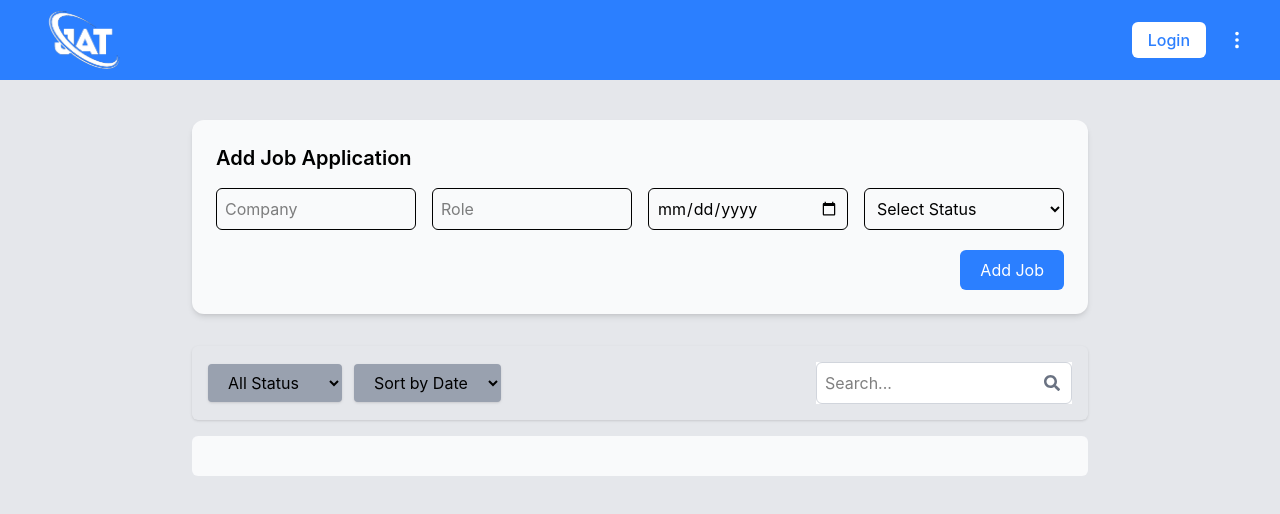
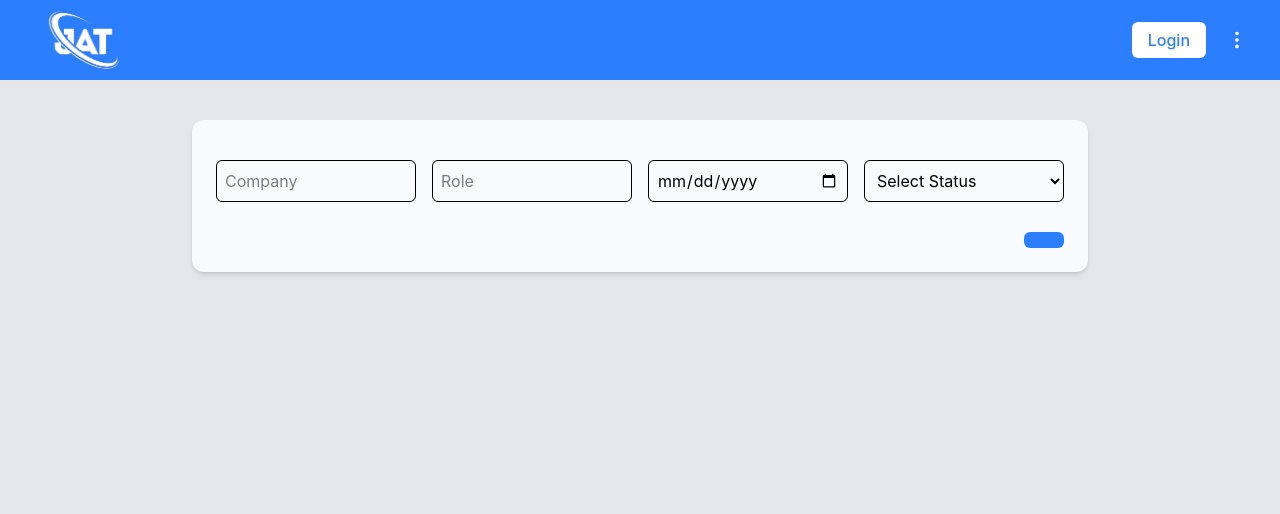
Before and after one commit to BeautiChandra/Jat, a React (Vite) app: page /login in a window 1280 px wide. Both pictures are taken after typing "Sample", "name@example.com", "Sample123" into the empty fields and a click on the button "Login". Shown: the top 514 px of the page. Built offline with nearby package versions, Linux system fonts and the light colour scheme.

Commit message:
added functionality(addjob, editjob, deletejob)to the form context and implemented jobform

```diff
--- a/src/Component/JobForm/JobForm.jsx
+++ b/src/Component/JobForm/JobForm.jsx
@@ -1,8 +1,8 @@
-import { useState, useEffect } from "react";
-import useForm from "../../Context/UseForm";
+import { useState } from "react";
+import { UseForm } from "../../Context/FormContext.jsx";
 
 export default function JobForm() {
-  const { jobs, setJobs, editIndex, setEditIndex } = useForm();
+  const { addJob } = UseForm();
 
   const [formData, setFormData] = useState({
     company: "",
@@ -11,32 +11,17 @@ export default function JobForm() {
     date: "",
   });
 
-  // ✅ Fill form when editing
-  useEffect(() => {
-    if (editIndex !== null) {
-      setFormData(jobs[editIndex]);
-    }
-  }, [editIndex, jobs]);
-
-  // ✅ Handle input change
   const handleChange = (e) => {
-    setFormData({ ...formData, [e.target.name]: e.target.value });
+    const { name, value } = e.target;
+    setFormData((prevData) => ({
+      ...prevData,
+      [name]: value,
+    }));
   };
 
-  // ✅ Submit (Add + Edit)
   const handleSubmit = (e) => {
     e.preventDefault();
-
-    if (editIndex !== null) {
-      const updatedJobs = [...jobs];
-      updatedJobs[editIndex] = formData;
-      setJobs(updatedJobs);
-      setEditIndex(null);
-    } else {
-      setJobs([...jobs, formData]);
-    }
-
-    // Reset form
+    addJob(formData);
     setFormData({
       company: "",
       role: "",
@@ -48,9 +33,7 @@ export default function JobForm() {
   return (
     <div className="w-full  mt-10 flex justify-center">
       <div className="w-[70%] bg-gray-50 rounded-xl shadow-md p-6">
-        <h2 className="font-semibold text-xl">
-          {editIndex !== null ? "Edit Job" : "Add Job Application"}
-        </h2>
+        <h2 className="font-semibold text-xl"></h2>
 
         <form onSubmit={handleSubmit}>
           <div className="grid grid-cols-1 md:grid-cols-4 gap-4 mt-4">
@@ -99,9 +82,7 @@ export default function JobForm() {
             <button
               type="submit"
               className="bg-blue-500 text-white px-5 py-2 rounded-md"
-            >
-              {editIndex !== null ? "Update Job" : "Add Job"}
-            </button>
+            ></button>
           </div>
         </form>
       </div>
--- a/src/Component/JobList/JobList.jsx
+++ b/src/Component/JobList/JobList.jsx
@@ -1,39 +1,56 @@
-import Jobcard from "../Jobcard/Jobcard";
-import { FaSearch } from "react-icons/fa";
-export default function JobList() {
-  return (
-    <div className="w-full  mt-8 flex items-center flex-col gap-4">
-      <div className="w-[70%] flex justify-between items-center p-4 rounded-md shadow">
-        <div className=" flex gap-3">
-          <select className="p-2 px-4  shadow rounded bg-gray-400">
-            <option> All Status</option>
+// import { useState } from "react";
+// import Jobcard from "../Jobcard/Jobcard";
+// import { FaSearch } from "react-icons/fa";
+// import useForm from "../../Context/UseForm";
+// export default function JobList() {
+//   const { jobs } = useForm();
+//   // const [displayJob, setDisplayJob] = useState(jobs);
 
-            <option>Applied</option>
-            <option>Shortlisted</option>
-            <option>Interview</option>
-            <option>Rejected</option>
-            <option>Selected</option>
-          </select>
-          <select className="p-2 px-4 shadow rounded bg-gray-400">
-            <option>Sort by Date</option>
-            <option>Newest First</option>
-            <option>Oldest First</option>
-          </select>
-        </div>
-        <div className="relative w-64 bg-white">
-          <input
-            type="text"
-            placeholder="Search..."
-            className="w-full p-2 pr-10 border border-gray-300 rounded-md outline-none focus:ring-2 focus:ring-blue-400"
-          />
+//   const [search, setSearch] = useState("");
+//   // const getItems = () => {
+//   //   jobs.filter((job) => {
+//   //     job.company?.toLowerCase().includes(search.toLowerCase());
+//   //     job.role?.toLowerCase().includes(search.toLowerCase());
+//   //     job.status?.toLowerCase().includes(search.toLowerCase());
+//   //     job.date?.toLowerCase().includes(search.toLowerCase());
+//   //   });
+//   // };
 
-          <FaSearch className="absolute right-3 top-1/2 -translate-y-1/2 text-gray-500" />
-        </div>
-      </div>
-      <div className="w-[70%] h-full mb-5 bg-gray-50 rounded-md ">
-        {/* <p className="text-center mt-10">No Jobs Yet</p> */}
-        <Jobcard />
-      </div>
-    </div>
-  );
-}
+//   return (
+//     <div className="w-full  mt-8 flex items-center flex-col gap-4">
+//       <div className="w-[70%] flex justify-between items-center p-4 rounded-md shadow">
+//         <div className=" flex gap-3">
+//           <select className="p-2 px-4  shadow rounded bg-gray-400">
+//             <option> All Status</option>
+
+//             <option>Applied</option>
+//             <option>Shortlisted</option>
+//             <option>Interview</option>
+//             <option>Rejected</option>
+//             <option>Selected</option>
+//           </select>
+//           <select className="p-2 px-4 shadow rounded bg-gray-400">
+//             <option>Sort by Date</option>
+//             <option>Newest First</option>
+//             <option>Oldest First</option>
+//           </select>
+//         </div>
+//         <div className="relative w-64 bg-white">
+//           <input
+//             type="text"
+//             placeholder="Search..."
+//             className="w-full p-2 pr-10 border border-gray-300 rounded-md outline-none focus:ring-2 focus:ring-blue-400"
+//             value={search}
+//             onChange={(e) => setSearch(e.target.value)}
+//           />
+
+//           <FaSearch className="absolute right-3 top-1/2 -translate-y-1/2 text-gray-500" />
+//         </div>
+//       </div>
+//       <div className="w-[70%] h-full mb-5 bg-gray-50 rounded-md ">
+//         {/* <p className="text-center mt-10">No Jobs Yet</p> */}
+//         <Jobcard />
+//       </div>
+//     </div>
+//   );
+// }
--- a/src/Component/Jobcard/Jobcard.jsx
+++ b/src/Component/Jobcard/Jobcard.jsx
@@ -1,79 +1,79 @@
-import { useState } from "react";
-import useForm from "../../Context/UseForm";
-import { MoreVertical } from "lucide-react";
+// import { useState } from "react";
+// import useForm from "../../Context/UseForm";
+// import { MoreVertical } from "lucide-react";
 
-export default function JobCard() {
-  const { jobs, setJobs, setEditIndex } = useForm();
-  const [openMenu, setOpenMenu] = useState(null);
+// export default function JobCard() {
+//   const { jobs, setJobs, setEditIndex } = useForm();
+//   const [openMenu, setOpenMenu] = useState(null);
 
-  const handleDelete = (i) => {
-    const updatedJobs = jobs.filter((_, index) => index !== i);
-    setJobs(updatedJobs);
-    setOpenMenu(null); // ✅ close menu
-  };
+//   const handleDelete = (i) => {
+//     const updatedJobs = jobs.filter((_, index) => index !== i);
+//     setJobs(updatedJobs);
+//     setOpenMenu(null); // ✅ close menu
+//   };
 
-  return (
-    <div className="w-full mt-10 px-4">
-      {jobs.map((item, index) => (
-        <div
-          key={index}
-          className="bg-white shadow-md p-4 m-4  border-b-gray-400 flex justify-between items-center"
-        >
-          <div>
-            <h2 className="text-lg font-semibold">{item.company}</h2>
+//   return (
+//     <div className="w-full mt-10 px-4">
+//       {jobs.map((item, index) => (
+//         <div
+//           key={index}
+//           className="bg-white shadow-md p-4 m-4  border-b-gray-400 flex justify-between items-center"
+//         >
+//           <div>
+//             <h2 className="text-lg font-semibold">{item.company}</h2>
 
-            {/* ROLE */}
-            <p
-              className={`text-sm px-3 py-1 rounded-md inline-block mt-2 ${
-                item.role.toLowerCase() === "frontend"
-                  ? "bg-green-600 text-white"
-                  : item.role.toLowerCase() === "backend"
-                  ? "bg-blue-600 text-white"
-                  : "bg-gray-100 text-gray-600"
-              }`}
-            >
-              {item.role}
-            </p>
+//             {/* ROLE */}
+//             <p
+//               className={`text-sm px-3 py-1 rounded-md inline-block mt-2 ${
+//                 item.role.toLowerCase() === "frontend"
+//                   ? "bg-green-600 text-white"
+//                   : item.role.toLowerCase() === "backend"
+//                   ? "bg-blue-600 text-white"
+//                   : "bg-gray-100 text-gray-600"
+//               }`}
+//             >
+//               {item.role}
+//             </p>
 
-            {/* STATUS */}
-            <span className="text-sm ml-2 bg-blue-100 text-blue-600 px-2 py-1 rounded-md">
-              {item.status}
-            </span>
-          </div>
+//             {/* STATUS */}
+//             <span className="text-sm ml-2 bg-blue-100 text-blue-600 px-2 py-1 rounded-md">
+//               {item.status}
+//             </span>
+//           </div>
 
-          <div className="flex items-center gap-4 relative">
-            <p className="text-gray-500">{item.date}</p>
+//           <div className="flex items-center gap-4 relative">
+//             <p className="text-gray-500">{item.date}</p>
 
-            <button
-              onClick={() => setOpenMenu(openMenu === index ? null : index)}
-              className="p-1 hover:bg-gray-100 rounded-full"
-            >
-              <MoreVertical size={20} />
-            </button>
+//             <button
+//               onClick={() => setOpenMenu(openMenu === index ? null : index)}
+//               className="p-1 hover:bg-gray-100 rounded-full"
+//             >
+//               <MoreVertical size={20} />
+//             </button>
 
-            {/* MENU */}
-            {openMenu === index && (
-              <div className="absolute right-0 top-8 w-28 rounded-lg bg-white shadow-lg border z-10">
-                <button
-                  className="w-full text-left px-3 py-2 hover:bg-gray-100 text-sm rounded-t-lg"
-                  onClick={() => {
-                    setEditIndex(index), setOpenMenu(null);
-                  }}
-                >
-                  Edit
-                </button>
+//             {/* MENU */}
+//             {openMenu === index && (
+//               <div className="absolute right-0 top-8 w-28 rounded-lg bg-white shadow-lg border z-10">
+//                 <button
+//                   className="w-full text-left px-3 py-2 hover:bg-gray-100 text-sm rounded-t-lg"
+//                   onClick={() => {
+//                     setEditIndex(index), setOpenMenu(null);
+//                   }}
+//                 >
+//                   Edit
+//                 </button>
 
-                <button
-                  onClick={() => handleDelete(index)} // ✅ FIX
-                  className="w-full text-left px-3 py-2 hover:bg-red-100 text-sm text-red-500 rounded-b-lg"
-                >
-                  Delete
-                </button>
-              </div>
-            )}
-          </div>
-        </div>
-      ))}
-    </div>
-  );
-}
+//                 <button
+//                   onClick={() => handleDelete(index)} // ✅ FIX
+//                   className="w-full text-left px-3 py-2 hover:bg-red-100 text-sm text-red-500 rounded-b-lg"
+//                 >
+//                   Delete
+//                 </button>
+//               </div>
+//             )}
+//           </div>
+//         </div>
+//       ))}
+//     </div>
+//   );
+// }
--- /dev/null
+++ b/src/Context/FormContext.js
@@ -0,0 +1,3 @@
+import { createContext } from "react";
+
+export const FormContext = createContext();
--- a/src/Context/FormContext.jsx
+++ b/src/Context/FormContext.jsx
@@ -1,21 +1,40 @@
-import { createContext, useState, useEffect } from "react";
+import { useState, useContext } from "react";
+import { FormContext } from "./FormContext.js";
 
-export const FormContext = createContext();
+export default function FormContextProvider({ children }) {
+  const [jobsData, setJobsData] = useState([]);
 
-export function FormProvider({ children }) {
-  const [editIndex, setEditIndex] = useState(null);
-  const [jobs, setJobs] = useState(() => {
-    const data = localStorage.getItem("jobs");
-    return data ? JSON.parse(data) : [];
-  });
+  const addJob = (jobData) => {
+    const { company, role, date, status } = jobData;
+    if (!company || !role || !date || !status) return;
+    const newJob = {
+      id: Date.now(),
+      company,
+      role,
+      date,
+      status,
+    };
+    setJobsData([...jobsData, newJob]);
+  };
 
-  useEffect(() => {
-    localStorage.setItem("jobs", JSON.stringify(jobs));
-  }, [jobs]);
+  const deleteJob = (id) => {
+    let updatedJobs = jobsData.filter((job) => job.id !== id);
+    setJobsData(updatedJobs);
+  };
+
+  const editJob = (updatedJob) => {
+    setJobsData((prevJobs) =>
+      prevJobs.map((job) => {
+        job.id == updatedJob.id ? updatedJob : job;
+      })
+    );
+  };
 
   return (
-    <FormContext.Provider value={{ jobs, setJobs, editIndex, setEditIndex }}>
+    <FormContext.Provider value={{ jobsData, addJob, deleteJob, editJob }}>
       {children}
     </FormContext.Provider>
   );
 }
+
+export const UseForm = () => useContext(FormContext);
--- a/src/Context/UseForm.js
+++ /dev/null
@@ -1,6 +0,0 @@
-import { useContext } from "react";
-import { FormContext } from "./FormContext";
-
-export default function useForm() {
-  return useContext(FormContext);
-}
--- a/src/Pages/Dashboard.jsx
+++ b/src/Pages/Dashboard.jsx
@@ -1,14 +1,14 @@
-import UserContextProvider from "../Context/UserContextProvider";
+// import UserContextProvider from "../Context/UserContextProvider";
 import Navbar from "../Component/Header/Navbar";
 import JobForm from "../Component/JobForm/JobForm";
-import JobList from "../Component/JobList/JobList";
-import { FormProvider } from "../Context/FormContext";
+// import JobList from "../Component/JobList/JobList";
+// import { FormProvider } from "../Context/FormContext";
 export default function DashBoard() {
   return (
     <>
       <Navbar />
       <JobForm />
-      <JobList />
+      {/* <JobList /> */}
     </>
   );
 }
--- a/src/main.jsx
+++ b/src/main.jsx
@@ -3,14 +3,14 @@ import { createRoot } from "react-dom/client";
 import "./index.css";
 import App from "./App.jsx";
 import UserContextProvider from "./Context/UserContextProvider.jsx";
-import { FormProvider } from "./Context/FormContext";
+import FormContextProvider from "./Context/FormContext.jsx";
 
 createRoot(document.getElementById("root")).render(
   <UserContextProvider>
-    <FormProvider>
+    <FormContextProvider>
       <div className="min-h-screen bg-gray-200">
         <App />
       </div>
-    </FormProvider>
+    </FormContextProvider>
   </UserContextProvider>
 );
```
